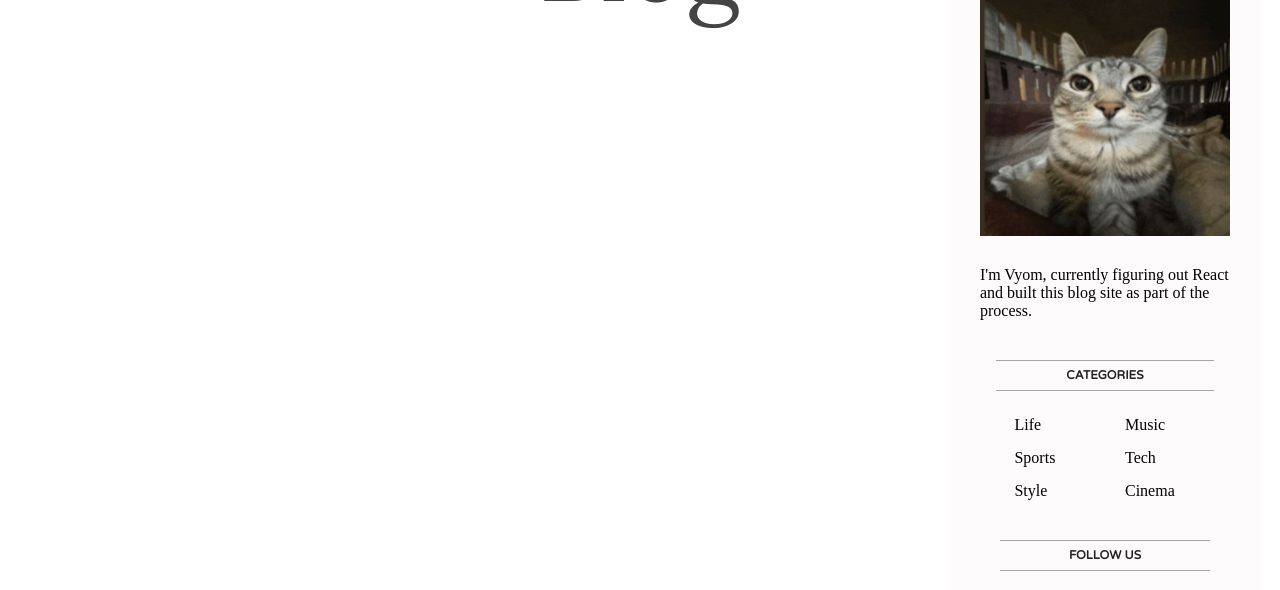
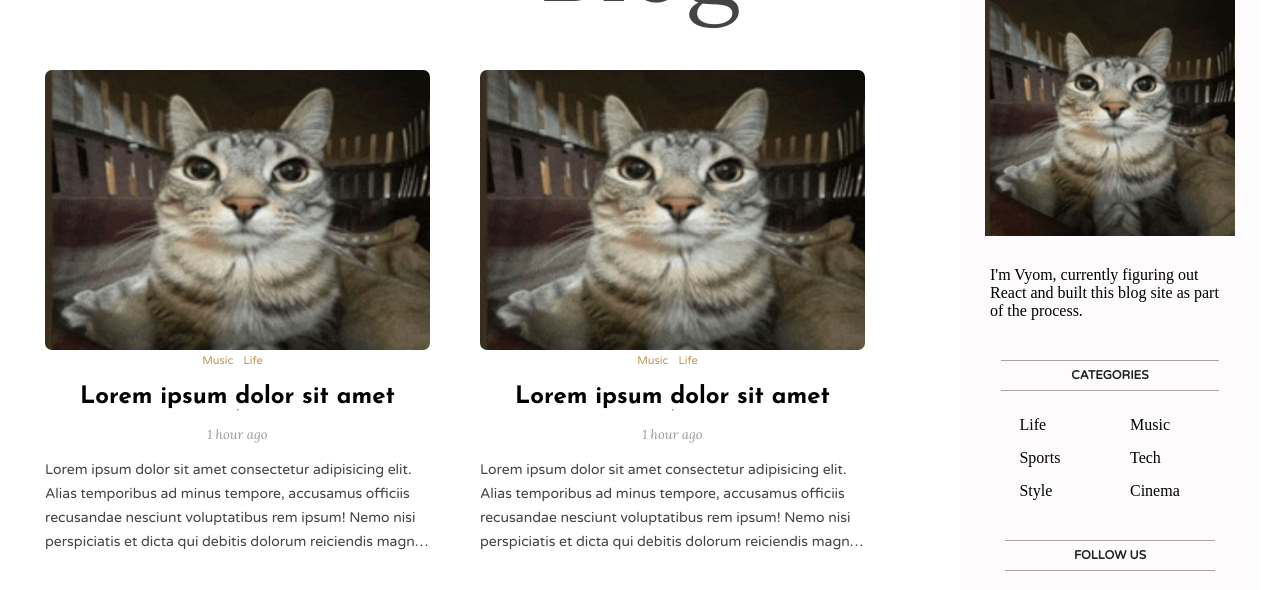
Before and after one commit to vyom10445/blog-website, a React (Vite) app: page / in a window 1280 px wide. Shown: the part 210-800 px from the top of the page. Built offline with nearby package versions, Linux system fonts and the light colour scheme.

Commit message:
add blog post and fix navbar transparency bug

```diff
--- a/src/components/navbar/NavBar.jsx
+++ b/src/components/navbar/NavBar.jsx
@@ -19,7 +19,7 @@
         </ul>
       </div>
       <div className="topRight">
-        <img className="topImg" src="./public/car.jpg" alt="" />
+        <img className="topImg" src="/car.jpg" alt="" />
         <i className=" topSearch fa-solid fa-magnifying-glass"></i>
       </div>
     </div>
--- a/src/components/navbar/navbar.css
+++ b/src/components/navbar/navbar.css
@@ -7,6 +7,7 @@
   display: flex;
   align-items: center;
   font-family: "Josefin Sans", sans-serif;
+  z-index: 999;
 }
 
 .topLeft,
--- a/src/components/post/Post.jsx
+++ b/src/components/post/Post.jsx
@@ -1,5 +1,31 @@
 import "./post.css";
 
 export default function Post() {
-  return <div className="post">Post</div>;
+  return (
+    <div className="post">
+      <img className="postImg" src="/car.jpg" alt="" />
+
+      <div className="postInfo">
+        <div className="postCats">
+          <span className="postCat">Music</span>
+          <span className="postCat">Life</span>
+        </div>
+        <span className="postTitle">Lorem ipsum dolor sit amet </span>
+        <hr />
+        <span className="postDate">1 hour ago</span>
+      </div>
+      <p className="postDescription">
+        Lorem ipsum dolor sit amet consectetur adipisicing elit. Alias
+        temporibus ad minus tempore, accusamus officiis recusandae nesciunt
+        voluptatibus rem ipsum! Nemo nisi perspiciatis et dicta qui debitis
+        dolorum reiciendis magni?tempore, accusamus officiis recusandae nesciunt
+        voluptatibus rem ipsum! Nemo nisi perspiciatis et dicta qui debitis
+        dolorum reiciendis magni?tempore, accusamus officiis recusandae nesciunt
+        voluptatibus rem ipsum! Nemo nisi perspiciatis et dicta qui debitis
+        dolorum reiciendis magni?tempore, accusamus officiis recusandae nesciunt
+        voluptatibus rem ipsum! Nemo nisi perspiciatis et dicta qui debitis
+        dolorum reiciendis magni?
+      </p>
+    </div>
+  );
 }
--- /dev/null
+++ b/src/components/post/post.css
@@ -0,0 +1,61 @@
+.post {
+  width: 385px;
+  margin: 0px 25px 40px 25px;
+  display: flex;
+  flex-direction: column;
+}
+
+.postImg {
+  width: 385px;
+  height: 280px;
+  object-fit: cover;
+  border-radius: 7px;
+}
+
+.postInfo {
+  display: flex;
+  flex-direction: column;
+  align-items: center;
+}
+
+.postCat {
+  font-family: "Varela Round", Arial, Helvetica, sans-serif;
+  font-weight: 400;
+  font-size: 11px;
+  color: #be9656;
+  line-height: 19px;
+  margin-top: 20px;
+  margin-right: 10px;
+  cursor: pointer;
+}
+
+.postTitle {
+  font-family: "Josefin Sans", Arial, Helvetica, sans-serif;
+  font-size: 24px;
+  font-weight: 900;
+  margin-top: 15px;
+  cursor: pointer;
+}
+
+.postDate {
+  font-family: "Lora", serif;
+  font-style: italic;
+  font-size: 13px;
+  font-weight: 400;
+  color: #999999;
+  margin-top: 15px;
+}
+
+.postDescription {
+  font-family: "Varela Round", Arial, Helvetica, sans-serif;
+  font-weight: 400;
+  font-size: 14px;
+  line-height: 24px;
+  color: #444444;
+  margin-top: 15px;
+  overflow: hidden;
+  text-overflow: ellipsis;
+  display: -webkit-box;
+  -webkit-line-clamp: 4;
+  -webkit-box-orient: vertical;
+}
--- a/src/components/posts/Posts.jsx
+++ b/src/components/posts/Posts.jsx
@@ -1,5 +1,5 @@
 import "./posts.css";
-import Post from "./components/post/Post.jsx";
+import Post from "../post/Post.jsx";
 
 export default function Posts() {
   return (
--- a/src/components/posts/posts.css
+++ b/src/components/posts/posts.css
@@ -1,3 +1,9 @@
 .posts {
   flex: 9;
+  margin-top: 170px;
+  display: flex;
+  flex-wrap: wrap;
+  margin-bottom: 20px;
+  margin-left: 20px;
+  margin-right: 20px;
 }
--- a/src/components/sidebar/Sidebar.jsx
+++ b/src/components/sidebar/Sidebar.jsx
@@ -5,7 +5,7 @@
     <div className="sidebar">
       <div className="sidebarItem">
         <span className="sidebarTitle">ABOUT ME</span>
-        <img src="./car.jpg" alt="" />
+        <img src="/car.jpg" alt="" />
         <p>
           I'm Vyom, currently figuring out React and built this blog site as
           part of the process.
```
